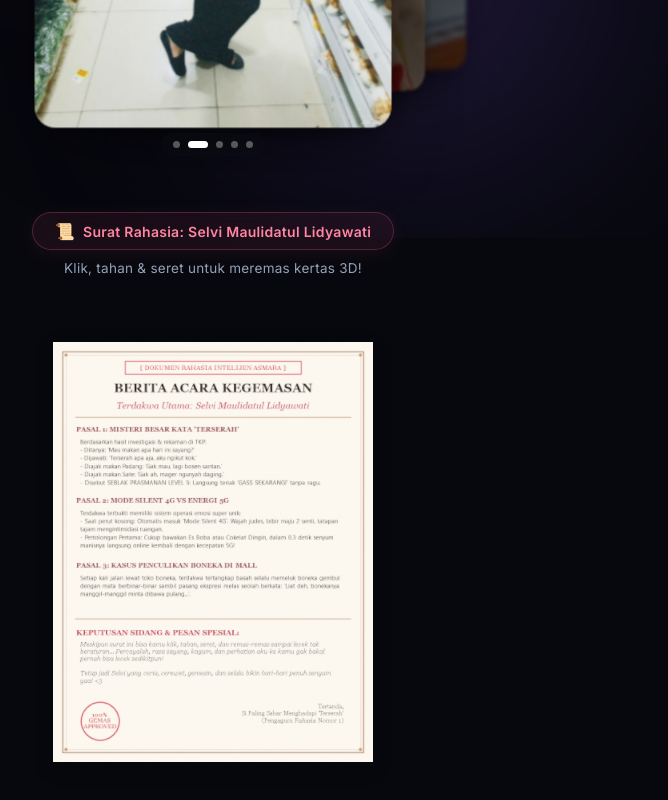
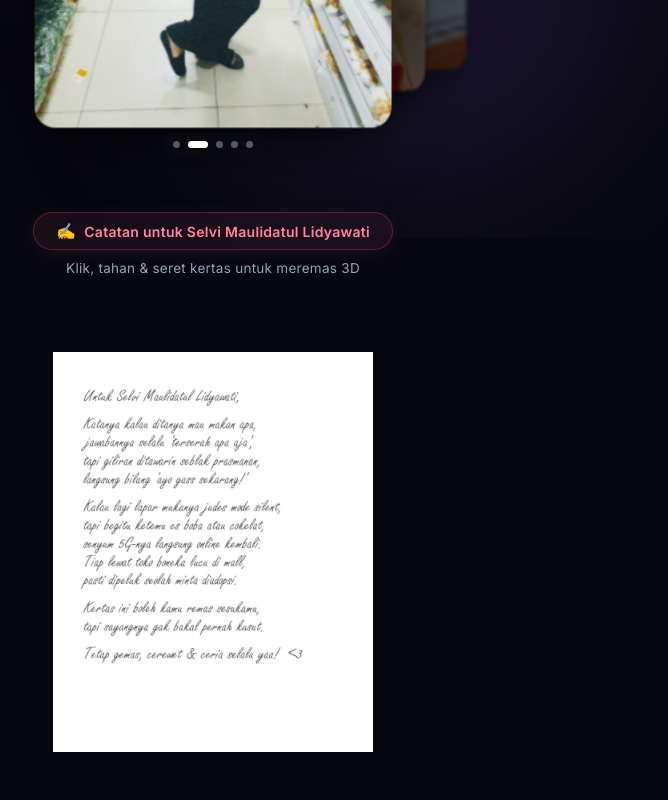
Before and after one commit to WaySTN/s-rbits, a React (Vite) app: page / in a window 1280 px wide. Shown: the part 562-1362 px from the top of the page, without its empty margins (427-1095 px from the left). Built offline with nearby package versions, Linux system fonts and the light colour scheme.

Commit message:
style: update PaperCrumple to clean white design with cursive handwritten note for Selvi

```diff
--- a/src/App.tsx
+++ b/src/App.tsx
@@ -122,20 +122,20 @@ function App() {
         />
       </div>
 
-      {/* Paper Crumple: Surat Rahasia & Cerita Lucu untuk Selvi Maulidatul Lidyawati */}
+      {/* Paper Crumple: Catatan Bersambung untuk Selvi Maulidatul Lidyawati */}
       <section className="paper-section">
         <div className="paper-section-badge">
-          <span className="badge-icon">📜</span>
-          <span>Surat Rahasia: Selvi Maulidatul Lidyawati</span>
+          <span className="badge-icon">✍️</span>
+          <span>Catatan untuk Selvi Maulidatul Lidyawati</span>
         </div>
-        <p className="paper-hint">Klik, tahan & seret untuk meremas kertas 3D!</p>
+        <p className="paper-hint">Klik, tahan & seret kertas untuk meremas 3D</p>
 
         <div className="paper-container">
           <PaperCrumple
             src="/selvi-story.png"
-            alt="Surat Rahasia & Cerita Lucu untuk Selvi Maulidatul Lidyawati"
+            alt="Catatan Lucu untuk Selvi Maulidatul Lidyawati"
             width={320}
-            height={420}
+            height={400}
             sceneHeight={520}
             releaseBehavior="restore"
             crumpleAmount={0.85}
@@ -145,12 +145,12 @@ function App() {
             foldSharpness={0.6}
             wrinkleDepth={0.65}
             creaseStrength={0.18}
-            paperColor="#f5eee4"
-            paperTexture={0.08}
+            paperColor="#ffffff"
+            paperTexture={0.06}
             lightIntensity={1.8}
             lightAngle={-35}
             shadow={true}
-            shadowOpacity={0.1}
+            shadowOpacity={0.08}
             draggable={true}
             dragRotation={10}
             dragRadius={180}
```
Also changed, not shown: public/selvi-story.png.
